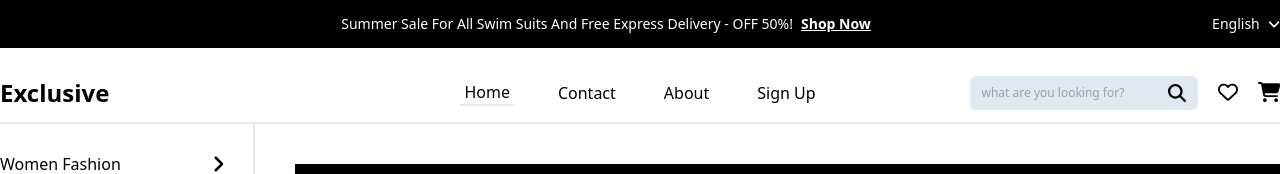
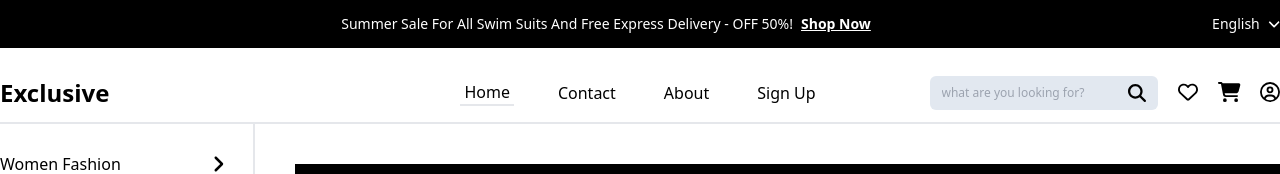
Before and after one commit to MAditP11/ecommerce-exclusive-web, a React (Vite) app: page / in a window 1280 px wide. Shown: the top 174 px of the page. Built offline with nearby package versions, Linux system fonts and the light colour scheme.

Commit message:
adding modal

```diff
--- a/src/components/header.jsx
+++ b/src/components/header.jsx
@@ -1,7 +1,20 @@
-import { faHeart, faUserCircle } from "@fortawesome/free-regular-svg-icons";
-import { faSearch, faCartShopping } from "@fortawesome/free-solid-svg-icons";
+import {
+  faHeart,
+  faNoteSticky,
+  faStar,
+  faUser,
+  faUserCircle,
+  faXmarkCircle,
+} from "@fortawesome/free-regular-svg-icons";
+import {
+  faSearch,
+  faCartShopping,
+  faArrowLeftRotate,
+} from "@fortawesome/free-solid-svg-icons";
 import { FontAwesomeIcon } from "@fortawesome/react-fontawesome";
 import NavHeader from "./navHeader";
+import { useState } from "react";
+import ModalNav from "./modalNav";
 export default function Header({
   hiddenIcon,
   hiddenUser,
@@ -10,8 +23,13 @@ export default function Header({
   activeAbout,
   activeSignUp,
 }) {
+  const [isOpen, setIsOpen] = useState(false);
+
+  const openUser = () => {
+    setIsOpen(!isOpen);
+  };
   return (
-    <div className="container-navbar container flex flex-row m-auto w-screen pt-7 pb-3 border-b-2 items-center">
+    <div className="container-navbar container  relative flex flex-row m-auto w-screen pt-7 pb-3 border-b-2 items-center">
       <div className="brand container">
         <a className="text-2xl font-bold" href="/">
           Exclusive{" "}
@@ -28,7 +46,7 @@ export default function Header({
       <div className="container flex justify-end gap-5 items-center">
         <div className="searh flex flex-row items-center gap-3 bg-slate-200 py-2 px-3 rounded-md">
           <input
-            className="text-xs bg-slate-200 text-black focus:outline-none"
+            className="text-xs text-black focus:outline-none bg-slate-200"
             type="text"
             id="search"
             placeholder="what are you looking for?"
@@ -46,14 +64,25 @@ export default function Header({
           <a href="/cart">
             <FontAwesomeIcon icon={faCartShopping} className="text-xl" />
           </a>
-          <a
+          <button
             className={`${hiddenUser === true ? "hidden" : ""}`}
-            href="/account"
+            onClick={openUser}
           >
             <FontAwesomeIcon icon={faUserCircle} className="text-xl" />
-          </a>
+          </button>
         </div>
       </div>
+      {isOpen && (
+        <div className="absolute container inset-0 flex justify-end bg-opacity-50 z-50 top-14 h-48">
+          <div className="bg-black/25 backdrop-blur-md p-6 rounded shadow-md flex flex-col gap-3">
+            <ModalNav icon={faUser} title={"Manage My Account"} />
+            <ModalNav icon={faNoteSticky} title={"My Order"} />
+            <ModalNav icon={faXmarkCircle} title={"My Cancellations"} />
+            <ModalNav icon={faStar} title={"Manage My Reviews"} />
+            <ModalNav icon={faArrowLeftRotate} title={"Logout"} />
+          </div>
+        </div>
+      )}
     </div>
   );
 }
--- /dev/null
+++ b/src/components/modalNav.jsx
@@ -0,0 +1,12 @@
+import { FontAwesomeIcon } from "@fortawesome/react-fontawesome";
+
+export default function ModalNav({ icon, title }) {
+  return (
+    <div className="container flex flex-row gap-3 items-center">
+      <FontAwesomeIcon className=" text-white text-sm " icon={icon} />
+      <a href="" className=" text-white text-sm ">
+        {title}
+      </a>
+    </div>
+  );
+}
--- a/src/pages/home.jsx
+++ b/src/pages/home.jsx
@@ -22,26 +22,49 @@ import {
   faTruckFast,
   faHeadset,
   faCheckToSlot,
+  faAngleDown,
 } from "@fortawesome/free-solid-svg-icons";
 import ContainerAdvantage from "../components/container_advantage";
 import Advise from "../components/advise";
+import { useState } from "react";
 export default function Home() {
+  const [isOpen, setIsOpen] = useState(false);
+
+  const openNav = () => {
+    setIsOpen(!isOpen);
+  };
   return (
     <div className="">
       {/*  */}
       <Advise />
 
       {/*  */}
-      <Header hiddenUser={true} activeHome={true} />
+      <Header activeHome={true} />
 
       {/*  */}
       <div className="container-jumbotron container m-auto flex flex-row">
         <div className="navside container flex flex-col gap-3 border-r-2 w-1/4 pt-7">
-          <div className="nav flex flex-row items-center justify-between pr-7">
-            <a href="">
+          <div className="container ">
+            <button
+              onClick={openNav}
+              className="container flex flex-row items-center justify-between pr-7"
+            >
               <p className="text-base">Women Fashion</p>
-            </a>
-            <FontAwesomeIcon icon={faAngleRight} className="text-xl" />
+
+              {isOpen === true ? (
+                <FontAwesomeIcon icon={faAngleDown} className="text-xl" />
+              ) : (
+                <FontAwesomeIcon icon={faAngleRight} className="text-xl" />
+              )}
+            </button>
+
+            {isOpen && (
+              <div className="flex flex-row items-center  justify-between pl-5">
+                <li>
+                  <p className="text-base">Shirt</p>
+                </li>
+              </div>
+            )}
           </div>
 
           <div className="nav flex flex-row items-center justify-between pr-7">
```
